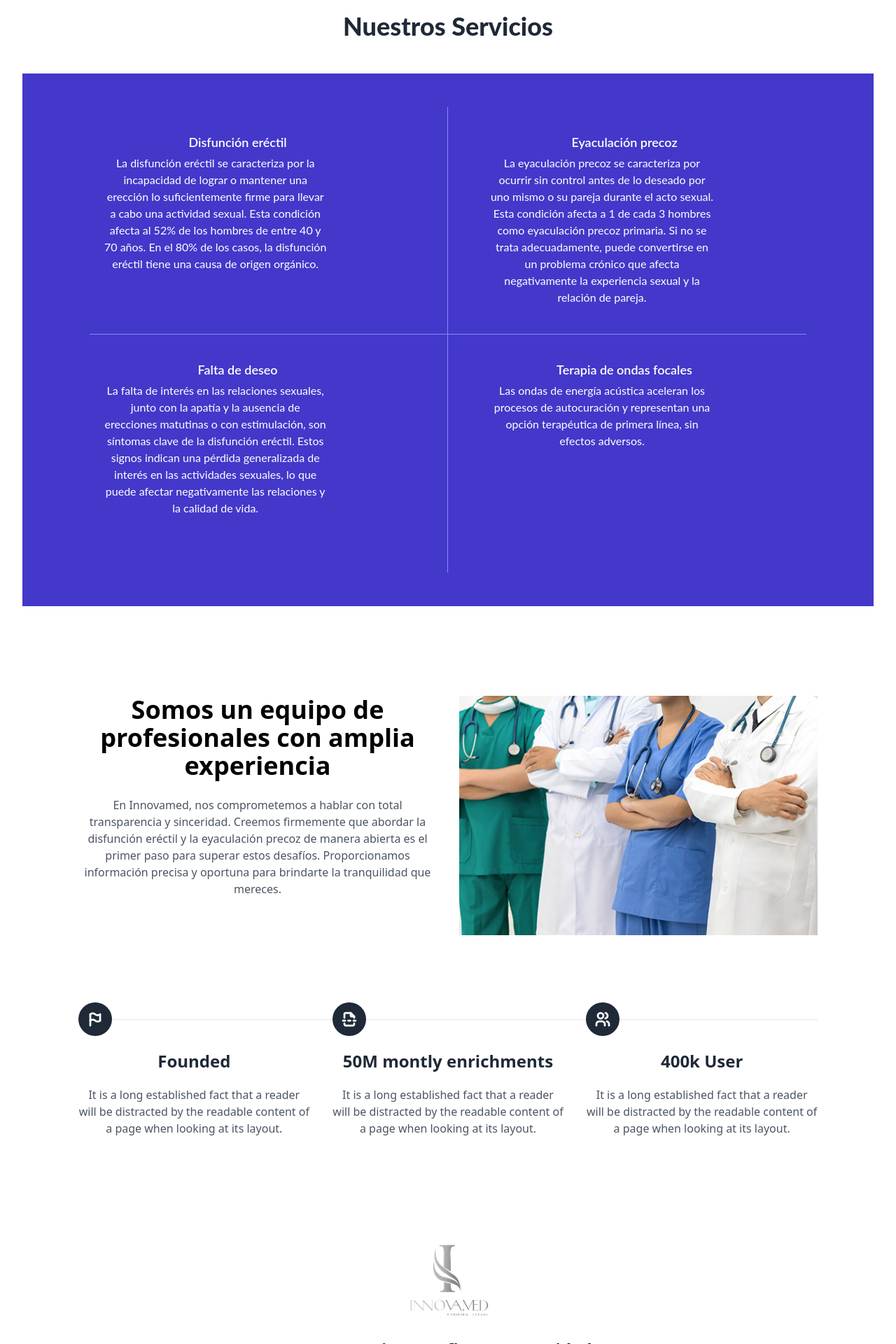
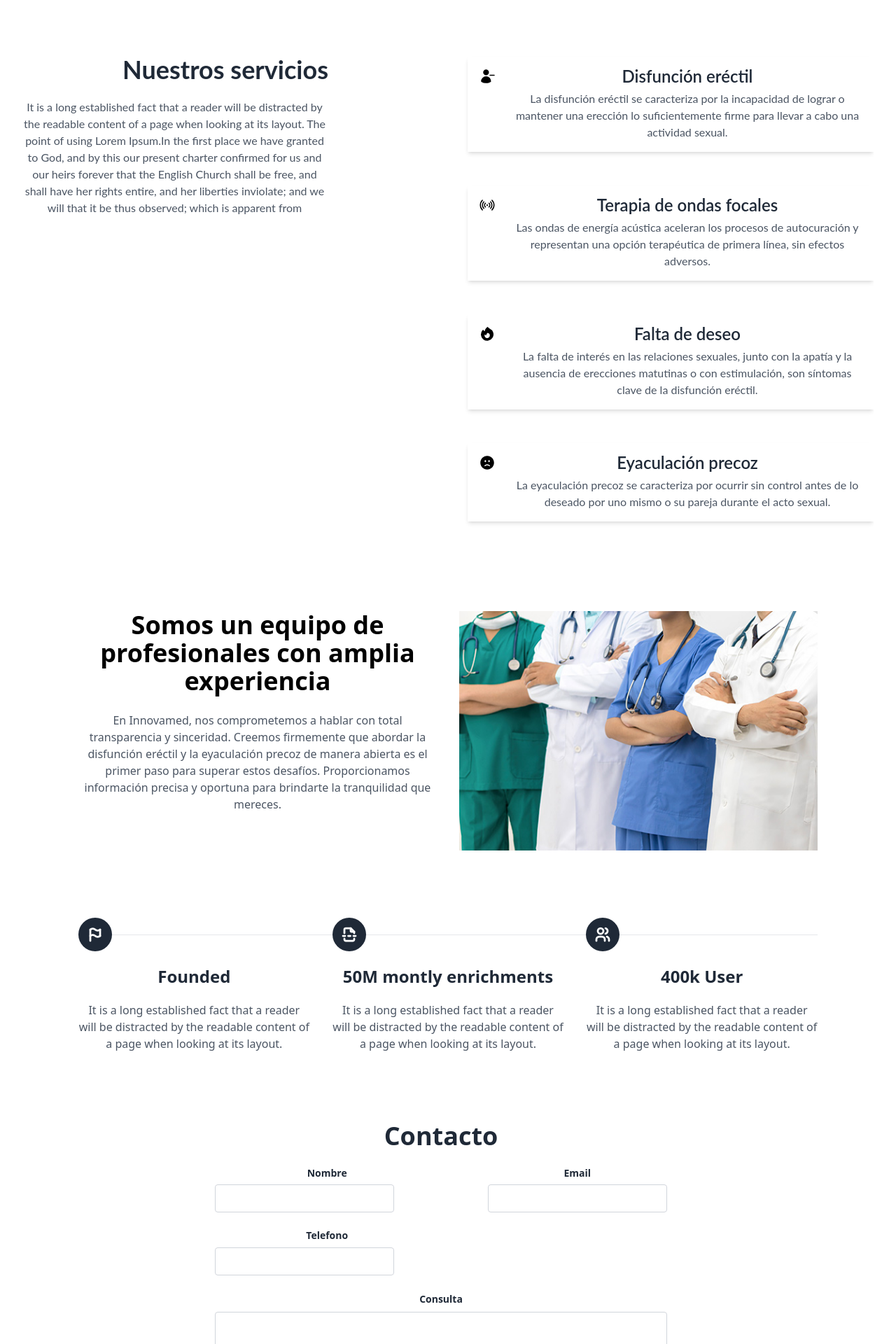
Before and after one commit to javigaitan/innovamed-Site-, a React (Vite) app: page / in a window 1280 px wide. Shown: the part 1160-3080 px from the top of the page at 70% size. Built offline with nearby package versions, Linux system fonts and the light colour scheme.

Commit message:
add(contcto): Se suma apartado contacto

```diff
--- a/src/App.jsx
+++ b/src/App.jsx
@@ -6,6 +6,7 @@ import Nosotros from "./Componentes/Nosotros/Nosotros"
 import Footer from "./Componentes/Footer/Footer"
 import WhatsAppButton from "./Componentes/BtnWs/WhatsAppButton"
 import Cta from "./Componentes/CTA/Cta"
+import Contacto from "./Componentes/Contacto/Contacto"
 
 function App() {
 
@@ -17,6 +18,8 @@ function App() {
     <WhatsAppButton/>
     <Servicios/>
     <Nosotros/>
+    <Contacto/>
+
     <Footer/>
 
 
--- /dev/null
+++ b/src/Componentes/Contacto/Contacto.jsx
@@ -0,0 +1,52 @@
+import React from 'react'
+
+function Contacto() {
+  return (
+    <>
+    <div className=" container mx-auto pt-16 xl:w-3/5 lg:w-3/5 h-full pt-5 pb-5 xl:pr-5 xl:pl-0 rounded-tr rounded-br">
+                    <form id="contact" className="bg-white py-4 px-8 rounded-tr rounded-br">
+                        <h1 className="text-4xl text-gray-800 font-extrabold mb-6">Contacto</h1>
+                        <div className="block xl:flex w-full flex-wrap justify-between mb-6">
+                            <div className="w-2/4 max-w-xs mb-6 xl:mb-0">
+                                <div className="flex flex-col">
+                                    <label htmlFor="full_name" className="text-gray-800 text-sm font-semibold leading-tight tracking-normal mb-2"> Nombre                                     </label>
+                                    <input required id="full_name" name="full_name" type="text" className="focus:outline-none focus:border focus:border-indigo-700 font-normal w-64 h-10 flex items-center pl-3 text-sm border-gray-300 rounded border" placeholder />
+                                </div>
+                            </div>
+                            <div className="w-2/4 max-w-xs xl:flex xl:justify-end">
+                                <div className="flex flex-col">
+                                    <label htmlFor="email" className="text-gray-800 text-sm font-semibold leading-tight tracking-normal mb-2">
+                                        Email
+                                    </label>
+                                    <input required id="email" name="email" type="email" className="focus:outline-none focus:border focus:border-indigo-700 font-normal w-64 h-10 flex items-center pl-3 text-sm border-gray-300 rounded border" placeholder />
+                                </div>
+                            </div>
+                        </div>
+                        <div className="flex w-full flex-wrap">
+                            <div className="w-2/4 max-w-xs">
+                                <div className="flex flex-col">
+                                    <label htmlFor="phone" className="text-gray-800 text-sm font-semibold leading-tight tracking-normal mb-2">
+                                        Telefono
+                                    </label>
+                                    <input required id="phone" name="phone" type="tel" className="focus:outline-none focus:border focus:border-indigo-700 font-normal w-64 h-10 flex items-center pl-3 text-sm border-gray-300 rounded border" placeholder />
+                                </div>
+                            </div>
+                        </div>
+                        <div className="w-full mt-6">
+                            <div className="flex flex-col">
+                                <label className="text-sm font-semibold text-gray-800 mb-2" htmlFor="message">
+                                    Consulta
+                                </label>
+                                <textarea placeholder name="message" className="border-gray-300 border mb-4 rounded py-2 text-sm outline-none resize-none px-3 focus:border focus:border-indigo-700" rows={8} id="message" defaultValue={""} />
+                            </div>
+                            <button type="submit" className="focus:outline-none bg-indigo-700 transition duration-150 ease-in-out hover:bg-indigo-600 rounded text-white px-8 py-3 text-sm leading-6">
+                                Enviar
+                            </button>
+                        </div>
+                    </form>
+                </div>
+    </>
+  )
+}
+
+export default Contacto
--- a/src/Componentes/Servicios/Servicios.jsx
+++ b/src/Componentes/Servicios/Servicios.jsx
@@ -7,53 +7,86 @@ function Servicios () {
         {/* Code block starts */}
         <dh-component>
           <section className="mx-auto container bg-white pt-16">
-            <div className="px-4 lg:px-0">
-              <div role="contentinfo" className="flex items-center flex-col px-4">
-                <h1 tabIndex={0} className="focus:outline-none text-4xl lg:text-4xl pt-4 font-extrabold text-center leading-tight text-gray-800 lg:w-7/12 md:w-9/12 xl:w-5/12">Nuestros  Servicios</h1>
+
+
+
+
+
+            <div className="flex lg:flex-row flex-col md:gap-14 gap-16 justify-between lg:mt-20 mt-16">
+                <div className="w-full lg:w-6/12">
+                    <h2 className="font-bold lg:text-4xl text-3xl lg:leading-9 leading-7 text-gray-800">Nuestros servicios</h2>
+                    <p className="font-normal text-base leading-6 text-gray-600 mt-6 w-full lg:w-10/12 xl:w-9/12">It is a long established fact that a reader will be distracted by the readable content of a page when looking at its layout. The point of using Lorem Ipsum.In the first place we have granted to God, and by this our present charter confirmed for us and our heirs forever that the English Church shall be free, and shall have her rights entire, and her liberties inviolate; and we will that it be thus observed; which is apparent from</p>
+                </div>
+                <div className="w-full lg:w-6/12">
+                    <div className="grid grid-cols-1 sm:grid-cols-2 lg:grid-cols-1 lg:gap-12 gap-10">
+                        {/* <!-- Team Card --> */}
+                        <div className="flex p-4 shadow-md">
+                            <div className="mr-6">
+                            <svg xmlns="http://www.w3.org/2000/svg" viewBox="0 0 24 24" fill="currentColor" class="w-6 h-6">
+  <path d="M10.375 2.25a4.125 4.125 0 100 8.25 4.125 4.125 0 000-8.25zM10.375 12a7.125 7.125 0 00-7.124 7.247.75.75 0 00.363.63 13.067 13.067 0 006.761 1.873c2.472 0 4.786-.684 6.76-1.873a.75.75 0 00.364-.63l.001-.12v-.002A7.125 7.125 0 0010.375 12zM16 9.75a.75.75 0 000 1.5h6a.75.75 0 000-1.5h-6z" />
+</svg>
+
+
+                            </div>
+                            <div className="">
+                                <p className="font-semibold lg:text-2xl text-xl lg:leading-6 leading-5 text-gray-800">Disfunción eréctil
+</p>
+                                <p className="mt-2 font-normal text-base leading-6 text-gray-600">La disfunción eréctil se caracteriza por la incapacidad de lograr o mantener una erección lo suficientemente firme para llevar a cabo una actividad sexual.</p>
                             </div>
                         </div>
-          </section>
-          <section className="bg-indigo-700 py-12 mt-12">
-            <div tabIndex={0} aria-label="group of cards" className="focus:outline-none px-4 lg:px-0">
-              <div className="mx-auto container flex flex-wrap px-2 lg:px-24">
-                <div tabIndex={0} aria-label="card 1" className="focus:outline-none flex sm:w-full md:w-1/2 lg:border-r md:border-r sm:border-r-0 border-indigo-400 pb-10 lg:pt-10">
-                  <div className=" flex flex-shrink-0 mr-5 text-white">
+
+                         {/* <!-- Team Card --> */}
+                         <div className="flex p-4 shadow-md">
+                            <div className="mr-6">
+                            <svg xmlns="http://www.w3.org/2000/svg" viewBox="0 0 24 24" fill="currentColor" class="w-6 h-6">
+  <path fill-rule="evenodd" d="M5.636 4.575a.75.75 0 010 1.06 9 9 0 000 12.729.75.75 0 01-1.06 1.06c-4.101-4.1-4.101-10.748 0-14.849a.75.75 0 011.06 0zm12.728 0a.75.75 0 011.06 0c4.101 4.1 4.101 10.749 0 14.85a.75.75 0 11-1.06-1.061 9 9 0 000-12.728.75.75 0 010-1.06zM7.757 6.696a.75.75 0 010 1.061 6 6 0 000 8.485.75.75 0 01-1.06 1.061 7.5 7.5 0 010-10.607.75.75 0 011.06 0zm8.486 0a.75.75 0 011.06 0 7.5 7.5 0 010 10.607.75.75 0 01-1.06-1.06 6 6 0 000-8.486.75.75 0 010-1.06zM9.879 8.818a.75.75 0 010 1.06 3 3 0 000 4.243.75.75 0 11-1.061 1.06 4.5 4.5 0 010-6.363.75.75 0 011.06 0zm4.242 0a.75.75 0 011.061 0 4.5 4.5 0 010 6.364.75.75 0 01-1.06-1.06 3 3 0 000-4.244.75.75 0 010-1.06zM10.875 12a1.125 1.125 0 112.25 0 1.125 1.125 0 01-2.25 0z" clip-rule="evenodd" />
+</svg>
+
                             </div>
-                  <div className="md:w-9/12 lg:w-9/12">
-                    <h2 tabIndex={0} className="focus:outline-none text-lg font-semibold leading-5 text-white">Disfunción eréctil
-</h2>
-                    <p tabIndex={0} className="focus:outline-none text-base text-white leading-normal xl:w-10/12 pt-2">La disfunción eréctil se caracteriza por la incapacidad de lograr o mantener una erección lo suficientemente firme para llevar a cabo una actividad sexual. Esta condición afecta al 52% de los hombres de entre 40 y 70 años. En el 80% de los casos, la disfunción eréctil tiene una causa de origen orgánico.</p>
+                            <div className="">
+                                <p className="font-semibold lg:text-2xl text-xl lg:leading-6 leading-5 text-gray-800">Terapia de ondas focales
+</p>
+                                <p className="mt-2 font-normal text-base leading-6 text-gray-600">Las ondas de energía acústica aceleran los procesos de autocuración y representan una opción terapéutica de primera línea, sin efectos adversos.
+
+</p>
                             </div>
                         </div>
-                <div tabIndex={0} aria-label="card 2" className="focus:outline-none flex sm:w-full md:w-1/2 lg:pb-10 lg:pt-10">
-                  <div className=" flex flex-shrink-0 sm:ml-0 md:ml-10 lg:ml-10 mr-5 text-white">
+
+                        {/* <!-- Board Card --> */}
+                        <div className="flex p-4 shadow-md">
+                            <div className="mr-6">
+                            <svg xmlns="http://www.w3.org/2000/svg" viewBox="0 0 24 24" fill="currentColor" class="w-6 h-6">
+  <path fill-rule="evenodd" d="M12.963 2.286a.75.75 0 00-1.071-.136 9.742 9.742 0 00-3.539 6.177A7.547 7.547 0 016.648 6.61a.75.75 0 00-1.152-.082A9 9 0 1015.68 4.534a7.46 7.46 0 01-2.717-2.248zM15.75 14.25a3.75 3.75 0 11-7.313-1.172c.628.465 1.35.81 2.133 1a5.99 5.99 0 011.925-3.545 3.75 3.75 0 013.255 3.717z" clip-rule="evenodd" />
+</svg>
+
                             </div>
-                  <div className="md:w-9/12 lg:w-9/12 ">
-                  <h2 tabIndex={0} className="focus:outline-none text-lg font-semibold leading-5 text-white">Eyaculación precoz
-
-                  </h2>
-
-                    <p tabIndex={0} className="focus:outline-none text-base text-white leading-normal xl:w-10/12 pt-2">La eyaculación precoz se caracteriza por ocurrir sin control antes de lo deseado por uno mismo o su pareja durante el acto sexual. Esta condición afecta a 1 de cada 3 hombres como eyaculación precoz primaria. Si no se trata adecuadamente, puede convertirse en un problema crónico que afecta negativamente la experiencia sexual y la relación de pareja.</p>
+                            <div className="">
+                                <p className="font-semibold lg:text-2xl text-xl lg:leading-6 leading-5 text-gray-800">Falta de deseo
+</p>
+                                <p className="mt-2 font-normal text-base leading-6 text-gray-600">La falta de interés en las relaciones sexuales, junto con la apatía y la ausencia de erecciones matutinas o con estimulación, son síntomas clave de la disfunción eréctil.</p>
                             </div>
                         </div>
-                <div tabIndex={0} aria-label="card 3" className="focus:outline-none flex sm:w-full md:w-1/2 lg:border-t md:border-t sm:border-t-0 lg:border-r md:border-r sm:border-r-0 border-indigo-400 pt-10 lg:pb-20">
-                  <div className=" flex flex-shrink-0 mr-5 text-white">                  </div>
-                  <div className="md:w-9/12 lg:w-9/12 ">
-                    <h2 tabIndex={0} className="focus:outline-none text-lg font-semibold leading-5 text-white">Falta de deseo</h2>
-                    <p tabIndex={0} className="focus:outline-none text-base text-white leading-normal xl:w-10/12 pt-2">La falta de interés en las relaciones sexuales, junto con la apatía y la ausencia de erecciones matutinas o con estimulación, son síntomas clave de la disfunción eréctil. Estos signos indican una pérdida generalizada de interés en las actividades sexuales, lo que puede afectar negativamente las relaciones y la calidad de vida.</p>
+
+                        {/* <!-- Press Card --> */}
+                        <div className="flex p-4 shadow-md">
+                            <div className="mr-6">
+                            <svg xmlns="http://www.w3.org/2000/svg" viewBox="0 0 24 24" fill="currentColor" class="w-6 h-6">
+  <path fill-rule="evenodd" d="M12 2.25c-5.385 0-9.75 4.365-9.75 9.75s4.365 9.75 9.75 9.75 9.75-4.365 9.75-9.75S17.385 2.25 12 2.25zm-2.625 6c-.54 0-.828.419-.936.634a1.96 1.96 0 00-.189.866c0 .298.059.605.189.866.108.215.395.634.936.634.54 0 .828-.419.936-.634.13-.26.189-.568.189-.866 0-.298-.059-.605-.189-.866-.108-.215-.395-.634-.936-.634zm4.314.634c.108-.215.395-.634.936-.634.54 0 .828.419.936.634.13.26.189.568.189.866 0 .298-.059.605-.189.866-.108.215-.395.634-.936.634-.54 0-.828-.419-.936-.634a1.96 1.96 0 01-.189-.866c0-.298.059-.605.189-.866zm-4.34 7.964a.75.75 0 01-1.061-1.06 5.236 5.236 0 013.73-1.538 5.236 5.236 0 013.695 1.538.75.75 0 11-1.061 1.06 3.736 3.736 0 00-2.639-1.098 3.736 3.736 0 00-2.664 1.098z" clip-rule="evenodd" />
+</svg>
+
                             </div>
-                </div>
-                <div tabIndex={0} aria-label="card 4" className="focus:outline-none flex sm:w-full md:w-1/2 lg:border-t md:border-t sm:border-t-0 border-indigo-400 pt-10 lg:pb-20">
-                  <div className=" flex flex-shrink-0 sm:ml-0 md:ml-10 lg:ml-10 mr-5 text-white">
-                  </div>
-                  <div className="md:w-9/12 lg:w-9/12 ">
-                    <h2 tabIndex={0} className="focus:outline-none text-lg font-semibold leading-5 text-white">Terapia de ondas focales</h2>
-                    <p tabIndex={0} className="focus:outline-none text-base text-white leading-normal xl:w-10/12 pt-2">Las ondas de energía acústica aceleran los procesos de autocuración y representan una opción terapéutica de primera línea, sin efectos adversos.</p>
+                            <div className="">
+                                <p className="font-semibold lg:text-2xl text-xl lg:leading-6 leading-5 text-gray-800">Eyaculación precoz
+</p>
+                                <p className="mt-2 font-normal text-base leading-6 text-gray-600">La eyaculación precoz se caracteriza por ocurrir sin control antes de lo deseado por uno mismo o su pareja durante el acto sexual. </p>
                             </div>
                         </div>
                     </div>
                 </div>
+            </div>
+
           </section>
+
         </dh-component>
         {/* Code block ends */}
       </div>
```
Lines whose indentation alone changed are shown as unchanged.
